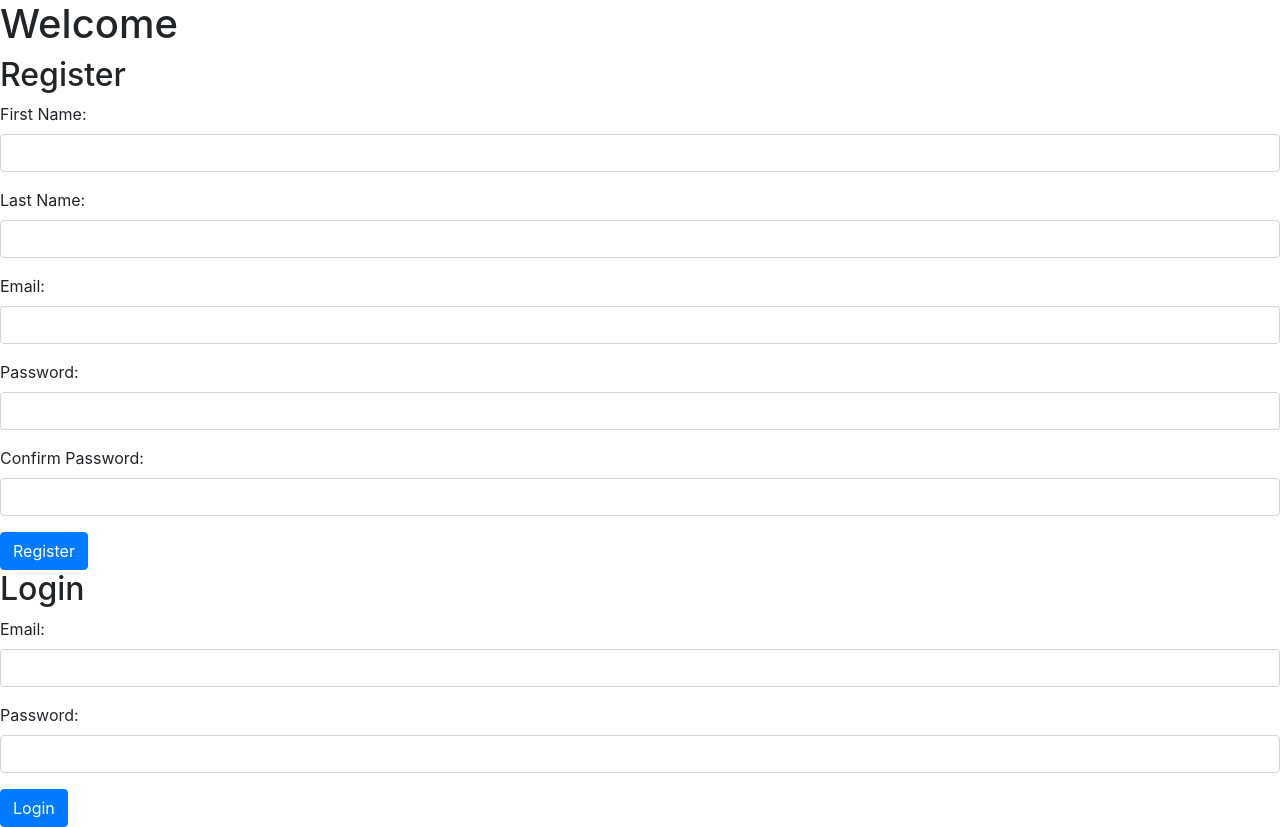
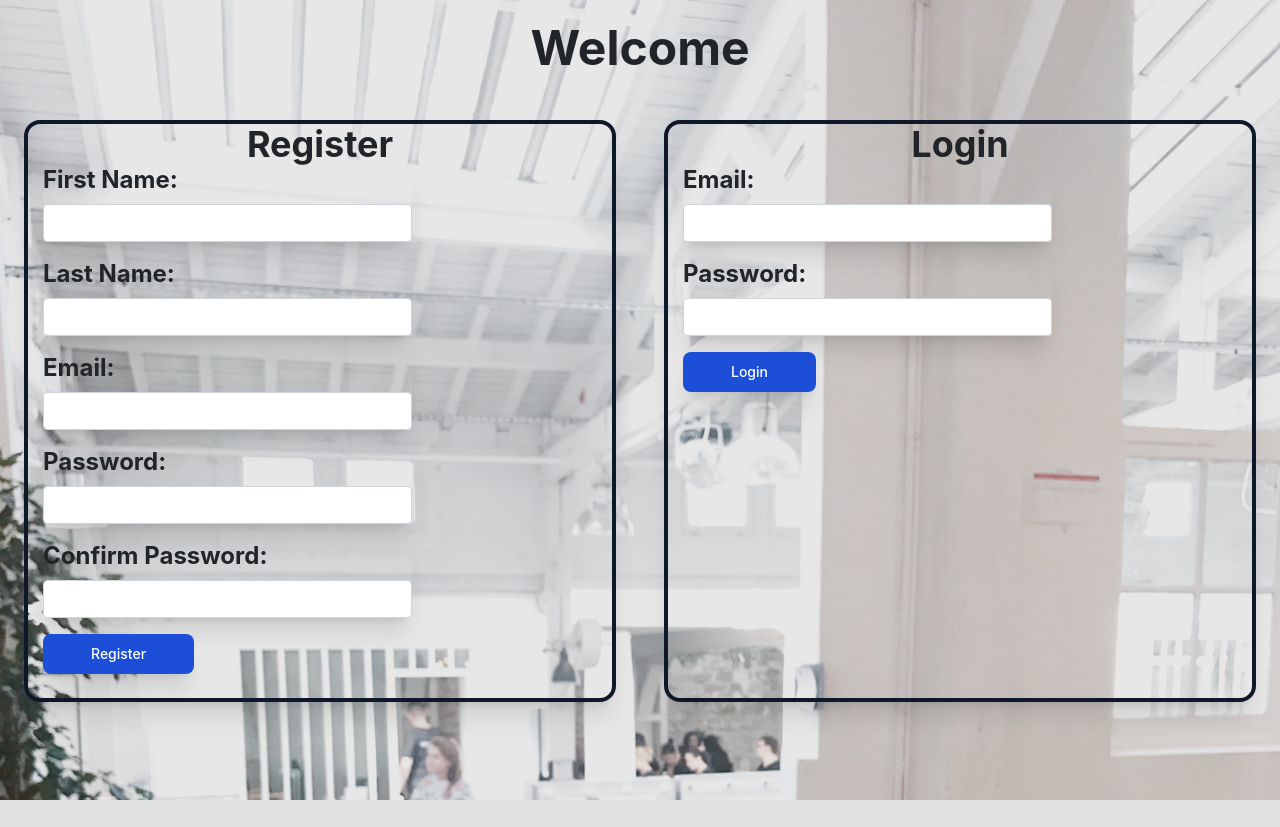
Before and after one commit to lhodina/do-it-to-it, a Flask app: page / in a window 1280 px wide. After the commit the page ends 800 px from the top, so only its background shows below. Run offline with Flask 3, Linux system fonts and the light colour scheme; some libraries are stand-ins or nearby versions.

Commit message:
Styled login and Reg

```diff
--- a/flask_app/templates/index.html
+++ b/flask_app/templates/index.html
@@ -6,11 +6,13 @@
     <meta name="viewport" content="width=device-width, initial-scale=1.0">
     <link rel="stylesheet" href="https://cdn.jsdelivr.net/npm/bootstrap@4.0.0/dist/css/bootstrap.min.css" integrity="sha384-Gn5384xqQ1aoWXA+058RXPxPg6fy4IWvTNh0E263XmFcJlSAwiGgFAW/dAiS6JXm" crossorigin="anonymous">
     <link rel="stylesheet" type="text/css" href="{{ url_for('static', filename='css/style.css') }}">
+    <script src="https://cdn.tailwindcss.com"></script>
     <title>Register or Log In</title>
 </head>
-<body>
-    <div class="header">
-        <h1>Welcome</h1>
+<body class="bg-gray-400">
+    <img class="position: fixed -z-50 object-cover bg-fixed" src="{{url_for('static', filename='dowork.jpg')}}"></img>
+    <div class="header flex justify-center p-4">
+        <h1 class="text-5xl font-bold">Welcome</h1>
     </div>
     <div class="flash-messages-container">
         {% with messages = get_flashed_messages() %}
@@ -21,69 +23,69 @@
             {% endif %}
         {% endwith %}
     </div>
-    <div class="outer-container">
-        <div class="form-container">
-            <h2>Register</h2>
-            <form action="/register" method="post">
-                <div class="form-group">
-                    <label for="first_name">First Name:</label>
+    <div class="flex">
+        <div class="container m-4 border-4 border-slate-900 rounded-2xl shadow-xl">
+            <h2 class="flex justify-center text-4xl font-bold">Register</h2>
+            <form action="/register" method="post" class="w-2/3">
+                <div class="form-group shadow-xl">
+                    <label class="text-2xl font-bold" for="first_name">First Name:</label>
                     {% if (session['data']) and (session['data']['first_name']) %}
                         <input type="text" class="form-control" name="first_name" value="{{ session['data']['first_name'] }}">
                     {% else %}
                         <input type="text" class="form-control" name="first_name">
                     {% endif %}
                 </div>
-                <div class="form-group">
-                    <label for="last_name">Last Name:</label>
+                <div class="form-group shadow-xl">
+                    <label class="text-2xl font-bold" for="last_name">Last Name:</label>
                     {% if (session['data']) and (session['data']['last_name']) %}
                         <input type="text" class="form-control" name="last_name" value="{{ session['data']['last_name'] }}">
                     {% else %}
                         <input type="text" class="form-control" name="last_name">
                     {% endif %}
                 </div>
-                <div class="form-group">
-                    <label for="email">Email:</label>
+                <div class="form-group shadow-xl">
+                    <label class="text-2xl font-bold" for="email">Email:</label>
                     {% if (session["data"]) and (session["data"]["email"]) %}
                         <input type="email" class="form-control" name="email" value="{{ session['data']['email'] }}">
                     {% else %}
                         <input type="email" class="form-control" name="email">
                     {% endif %}
                 </div>
-                <div class="form-group">
-                    <label for="password">Password:</label>
+                <div class="form-group shadow-xl">
+                    <label class="text-2xl font-bold" for="password">Password:</label>
                     {% if (session["data"]) and (session["data"]["password"]) %}
                         <input type="password" class="form-control" name="password" value="{{ session['data']['password'] }}">
                     {% else %}
                         <input type="password" class="form-control" name="password">
                     {% endif %}
                 </div>
-                <div class="form-group">
-                    <label for="confirm_password">Confirm Password:</label>
+                <div class="form-group shadow-xl">
+                    <label class="text-2xl font-bold" for="confirm_password">Confirm Password:</label>
                     <input type="password" class="form-control" name="confirm_password">
                 </div>
-                <button type="submit" class="btn btn-primary">Register</button>
+                <button type="submit" class="px-5 py-2.5 text-sm font-medium text-white bg-blue-700 hover:bg-blue-800 focus:ring-4 focus:outline-none focus:ring-blue-300 rounded-lg text-center dark:bg-blue-600 dark:hover:bg-blue-700 dark:focus:ring-blue-800 mb-4 shadow-xl">Register</button>
             </form>
         </div>
-        <div class="form-container">
-            <h2>Login</h2>
-            <form action="/login" method="post">
-                <div class="form-group">
-                    <label for="email">Email:</label>
+        <div class="container m-4 border-4 border-slate-900 rounded-2xl shadow-xl">
+            <h2 class="flex justify-center text-4xl font-bold">Login</h2>
+            <form action="/login" method="post" class="w-2/3">
+                <div class="form-group shadow-xl">
+                    <label class="text-2xl font-bold" for="email">Email:</label>
                     {% if (session["data"]) and (session["data"]["email"] and not session["registering"]) %}
                         <input type="email" class="form-control" name="email" value="{{ session['data']['email'] }}">
                     {% else %}
                         <input type="email" class="form-control" name="email">
                     {% endif %}
                 </div>
-                <div class="form-group">
-                    <label for="password">Password:</label>
+                <div class="form-group shadow-xl">
+                    <label class="text-2xl font-bold" for="password">Password:</label>
                     {% if (session["data"]) and (session["data"]["password"] and not session["registering"]) %}
                         <input type="password" class="form-control" name="password" value="{{ session['data']['password'] }}">
                     {% else %}
                         <input type="password" class="form-control" name="password">
                     {% endif %}
                 </div>
-                <button type="submit" class="btn btn-primary">Login</button>
+                <button type="submit" class="px-5 py-2.5 text-sm font-medium text-white bg-blue-700 hover:bg-blue-800 focus:ring-4 focus:outline-none focus:ring-blue-300 rounded-lg text-center dark:bg-blue-600 dark:hover:bg-blue-700 dark:focus:ring-blue-800 shadow-xl">Login</button>
             </form>
         </div>
     </div>
```
Also changed, not shown: flask_app/static/dowork.jpg (added).
